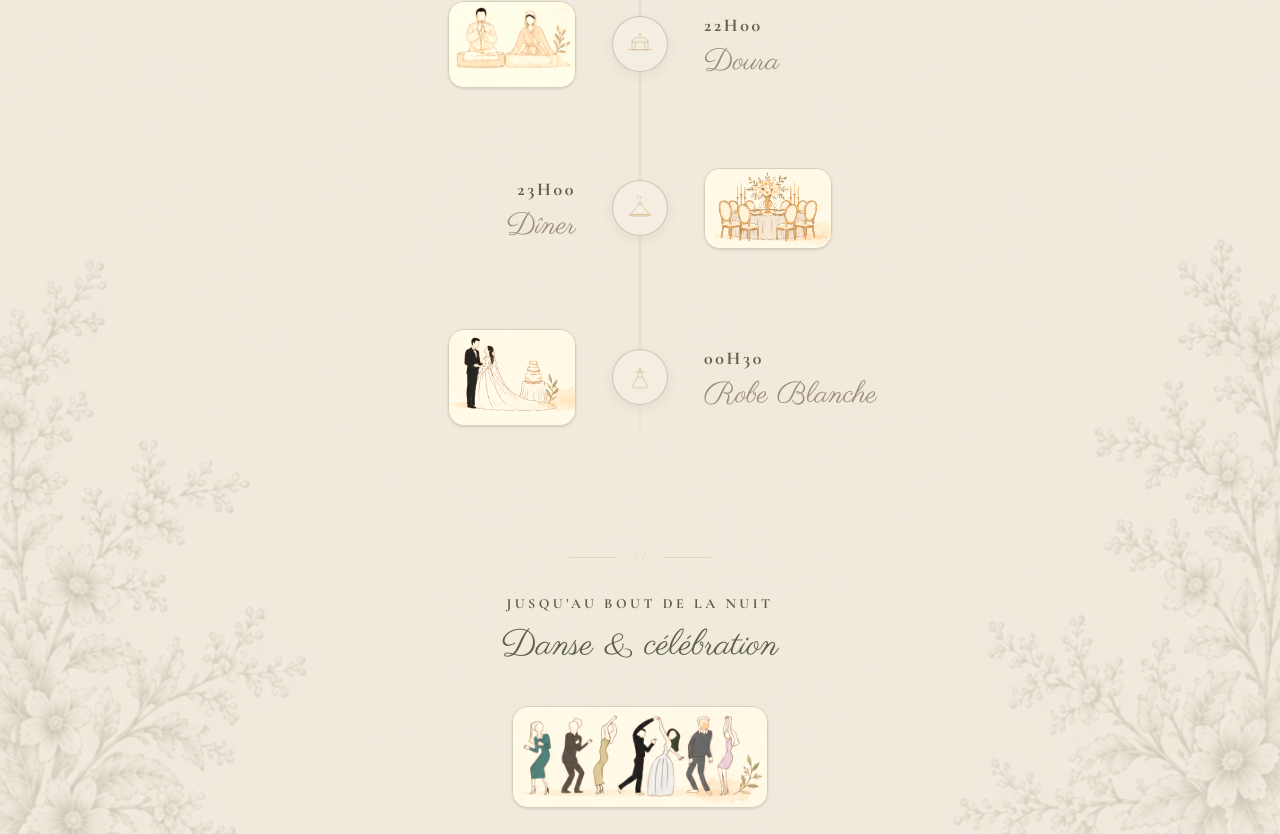
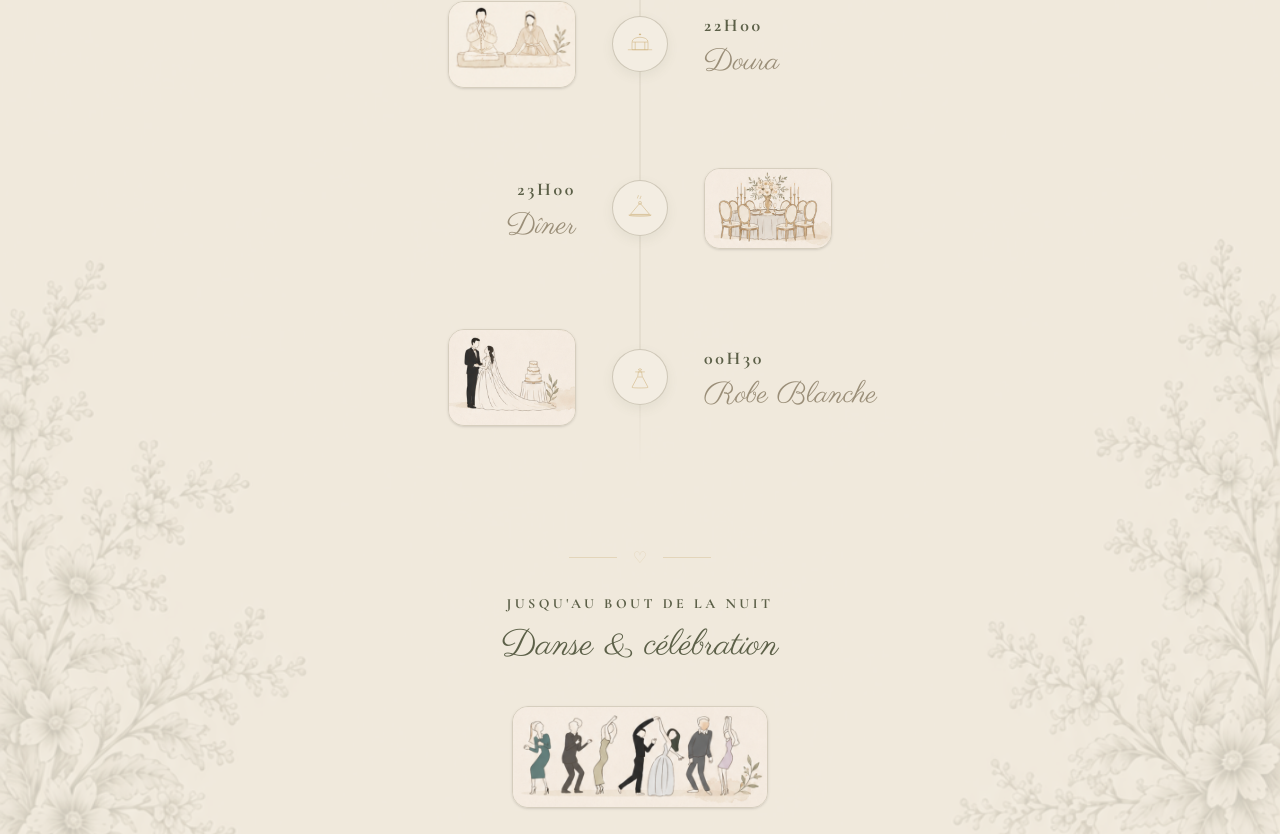
Before and after one commit to mehdibenabdallah6-hue/s-et-j, a React (Vite) app: page / in a window 1280 px wide. Shown: the part 3006-3840 px from the top of the page. Built offline with nearby package versions, Linux system fonts and the light colour scheme.

Commit message:
design: remove filters from all timeline images

```diff
--- a/src/components/Timeline.tsx
+++ b/src/components/Timeline.tsx
@@ -186,7 +186,7 @@ export default function Timeline() {
                     ) : event.image ? (
                       <div className="flex justify-center w-24 md:w-32">
                         <div className="rounded-2xl border border-[rgba(154,142,120,0.3)] shadow-sm overflow-hidden transition-transform duration-500 hover:scale-105">
-                          <img src={event.image} alt="" className="w-full h-auto" style={{ filter: 'saturate(1.6) contrast(1.15)' }} />
+                          <img src={event.image} alt="" className="w-full h-auto" />
                         </div>
                       </div>
                     ) : null}
@@ -223,7 +223,7 @@ export default function Timeline() {
                     ) : event.image ? (
                       <div className="flex justify-center w-24 md:w-32">
                         <div className="rounded-2xl border border-[rgba(154,142,120,0.3)] shadow-sm overflow-hidden transition-transform duration-500 hover:scale-105">
-                          <img src={event.image} alt="" className="w-full h-auto" style={{ filter: 'saturate(1.6) contrast(1.15)' }} />
+                          <img src={event.image} alt="" className="w-full h-auto" />
                         </div>
                       </div>
                     ) : null}
@@ -255,7 +255,7 @@ export default function Timeline() {
           </h3>
           <div className="flex justify-center">
             <div className="rounded-2xl border border-[rgba(154,142,120,0.3)] shadow-sm overflow-hidden w-48 md:w-64 max-w-full">
-              <img src="/celebration.png" alt="Danse et Célébration" className="w-full h-auto object-cover hover:scale-105 transition-transform duration-700" style={{ filter: 'saturate(1.6) contrast(1.15)' }} />
+              <img src="/celebration.png" alt="Danse et Célébration" className="w-full h-auto object-cover hover:scale-105 transition-transform duration-700" />
             </div>
           </div>
         </motion.div>
```
